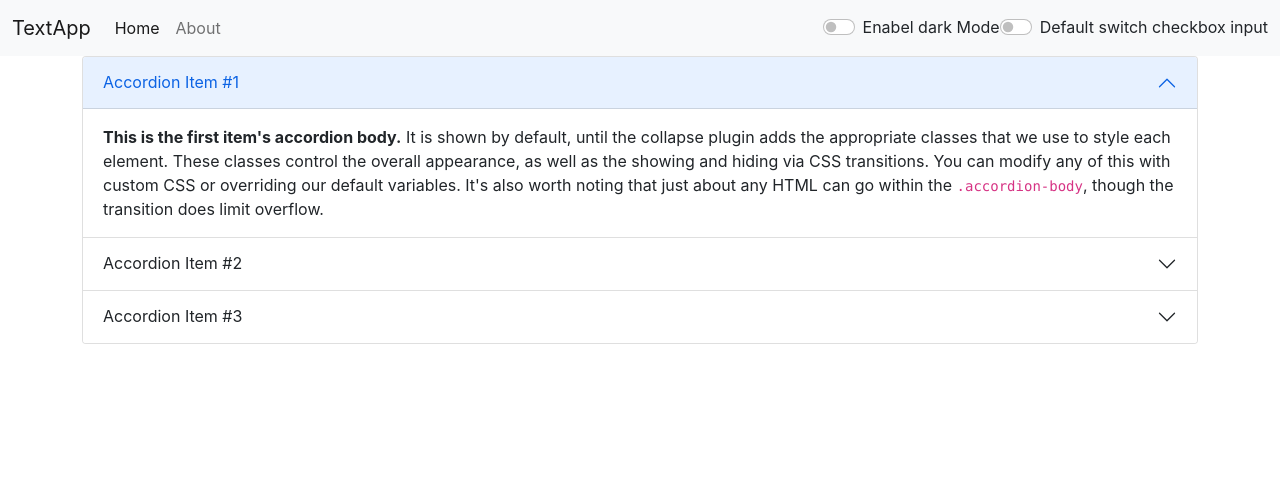
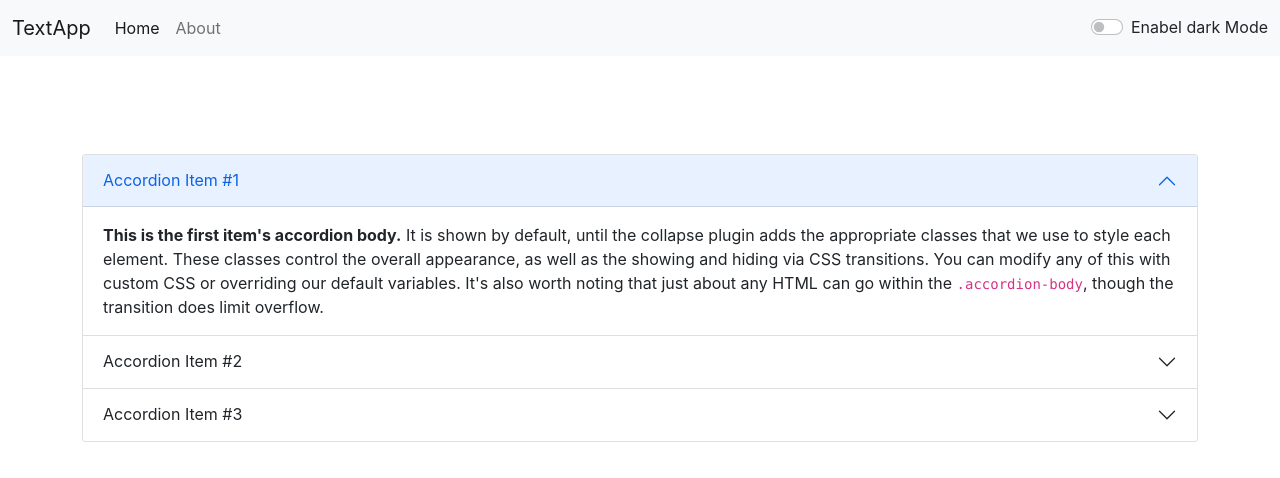
Before and after one commit to gaurav147-star/Text-App, a React (Create React App) app: page /about in a window 1280 px wide. Shown: the top 478 px of the page. Built offline with nearby package versions, Linux system fonts and the light colour scheme.

Commit message:
finishing

```diff
--- a/src/components/About.js
+++ b/src/components/About.js
@@ -2,7 +2,7 @@
 
 export default function About() {
     return (
-        <div className="container">
+        <div className="container my-5">
                             <div className="accordion" id="accordionExample">
                 <div className="accordion-item">
                     <h2 className="accordion-header" id="headingOne">
--- a/src/components/Alert.js
+++ b/src/components/Alert.js
@@ -6,9 +6,10 @@
         return lower.charAt(0).toUpperCase()+ lower.slice(1);
     }
     return (
-        props.alert && <div className="alert alert-warning alert-dismissible fade show" role="alert">
-            <strong>{capitalize(props.alert.type)}</strong>:{props.alert.msg}
-            <button type="button" className="btn-close" data-bs-dismiss="alert" aria-label="Close"></button>
+        <div style={{height: '50px'}}>
+        {props.alert && <div className={`alert alert-${props.alert.type} alert-dismissible fade show`} role="alert">
+           <strong>{capitalize(props.alert.type)}</strong>: {props.alert.msg}
+        </div>}
         </div>
     )
 }
--- a/src/components/Navbar.js
+++ b/src/components/Navbar.js
@@ -25,10 +25,6 @@
         <input className="form-check-input" onClick={props.toggleMode} type="checkbox" id="flexSwitchCheckDefault"/>
         <label className={`form-check-label text-${props.mode==='light'?'dark':'light'}`} htmlFor="flexSwitchCheckDefault">Enabel {props.mode==='light'?'dark':'light'} Mode</label>
       </div>
-      <div className="form-check form-switch">
-        <input className="form-check-input" type="checkbox" id="flexSwitchCheckDefault"/>
-        <label className="form-check-label" for="flexSwitchCheckDefault">Default switch checkbox input</label>
-      </div>
     </div>
   </div>
 </nav>
--- a/src/components/TextForm.js
+++ b/src/components/TextForm.js
@@ -33,7 +33,6 @@
 
   return (
     <>
-    <div className=" mx-3 my-3 border border-primary border-2 rounded" style={{ color: props.mode === "black" ? "white" : "black" }}>
       <div
         className="container my-3"
         style={{ color: props.mode === "light" ? "black" : "white" }}
@@ -43,7 +42,7 @@
           className="form-control my-3"
           id="box"
           style={{
-            backgroundColor: props.mode === "light" ? "white" : "gray",
+            backgroundColor: props.mode === "light" ? "white" : "#8080805e",
             color: props.mode === "light" ? "black" : "white",
           }}
           onChange={handleOnChange}
@@ -86,7 +85,7 @@
         </h2>
         <p>
           {" "}
-          {text.split(" ").filter((element)=>{return element.length!==0}).length} words and {text.length} characters
+          {text.split(/\s+/).filter((element)=>{return element.length!==0}).length} words and {text.length} characters
         </p>
         <p> {0.08 * text.split(" ").length} minutes read</p>
 
@@ -95,7 +94,7 @@
         </h3>
         <p>{text}</p>
       </div>
-      </div>
+
     </>
   );
 }
```
